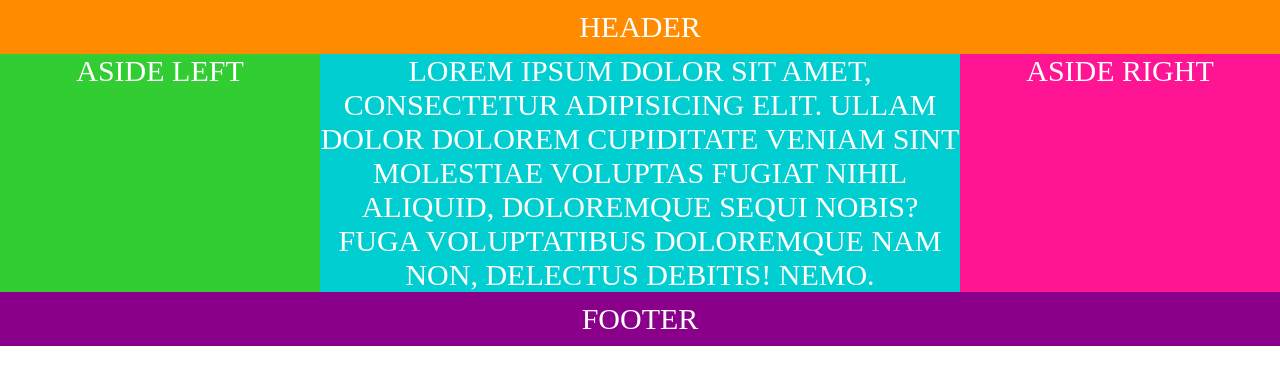
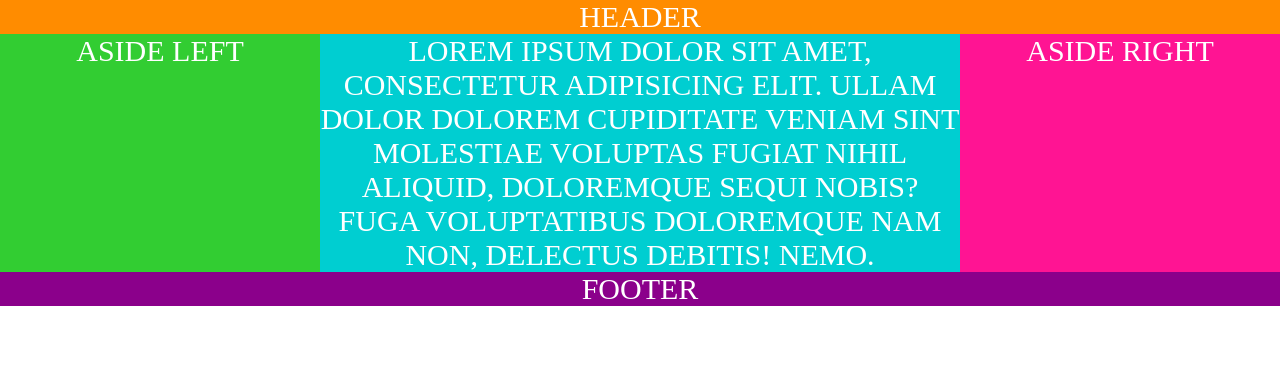
Before and after one commit to MagdaM90/layout-flex-box, a plain HTML site: page index.html in a window 1280 px wide. Drawn offline with Linux system fonts and the light colour scheme.

Commit message:
without overflow

```diff
--- a/css/style.css
+++ b/css/style.css
@@ -6,7 +6,6 @@ body {
     width: 100%;
     color: #fff;
     text-transform: uppercase;
-    overflow: hidden;
     text-align: center;
     font-size: 30px;
     margin: 0;
@@ -20,7 +19,7 @@ header {
 header,
 footer {
     width: 100%;
-    padding: 10px;
+    padding: 0;
 }
 
 #main {
```
